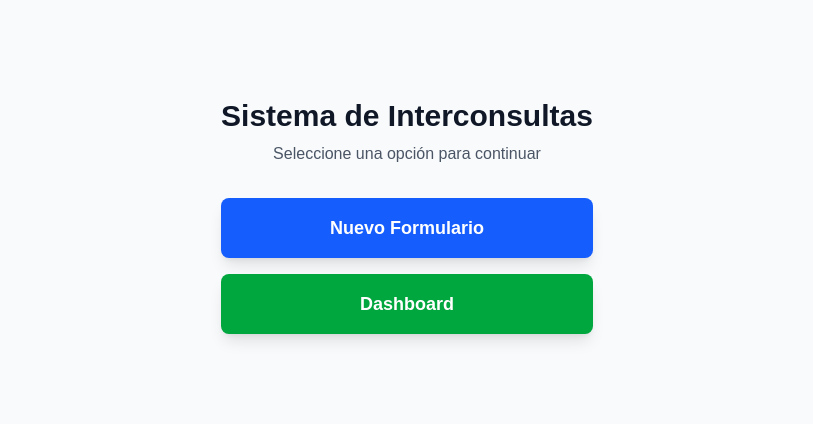
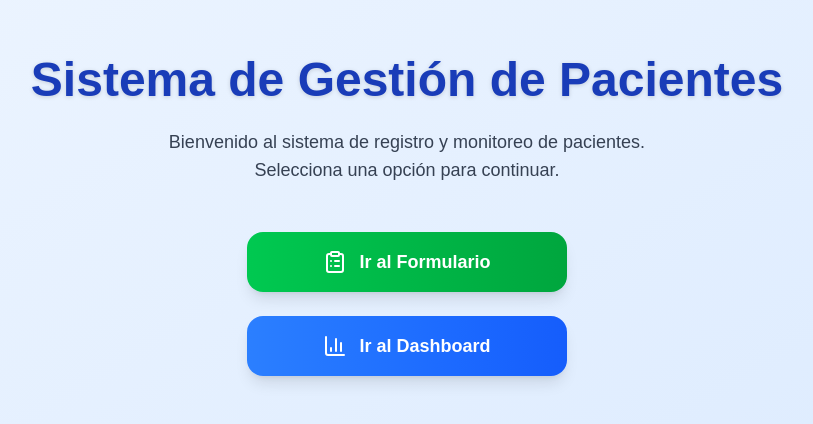
Before and after one commit to a1fredowo/interconsultai, a Next.js app: page / in a window 1280 px wide. Shown: the part 184-608 px from the top of the page, without its empty margins (233-1046 px from the left). Built offline with nearby package versions, Linux system fonts and the light colour scheme.

Commit message:
Commit landing page

```diff
--- a/src/app/page.tsx
+++ b/src/app/page.tsx
@@ -1,33 +1,37 @@
-import Link from 'next/link';
+"use client";
+
+import { useRouter } from "next/navigation";
+import { ClipboardList, BarChart3 } from "lucide-react";
 
 export default function Home() {
+  const router = useRouter();
+
   return (
-    <div className="min-h-screen bg-gray-50 flex items-center justify-center">
-      <div className="max-w-md mx-auto p-8">
-        <div className="text-center mb-8">
-          <h1 className="text-3xl font-bold text-gray-900 mb-2">
-            Sistema de Interconsultas
-          </h1>
-          <p className="text-gray-600">
-            Seleccione una opción para continuar
-          </p>
-        </div>
+    <div className="flex flex-col items-center justify-center min-h-screen text-center px-6 bg-gradient-to-br from-blue-50 to-blue-100">
+      <h1 className="text-5xl font-extrabold mb-6 text-blue-800 drop-shadow-sm">
+        Sistema de Gestión de Pacientes
+      </h1>
+      <p className="mb-12 text-lg text-gray-700 max-w-lg">
+        Bienvenido al sistema de registro y monitoreo de pacientes.
+        Selecciona una opción para continuar.
+      </p>
 
-        <div className="space-y-4">
-          <Link
-            href="/formulario"
-            className="w-full bg-blue-600 text-white py-4 px-6 rounded-lg hover:bg-blue-700 focus:ring-4 focus:ring-blue-300 transition-all duration-200 font-semibold text-lg shadow-lg block text-center"
-          >
-            Nuevo Formulario
-          </Link>
+      <div className="flex flex-col gap-6 w-full max-w-xs">
+        <button
+          onClick={() => router.push("/formulario")}
+          className="flex items-center justify-center gap-3 bg-gradient-to-r from-green-500 to-green-600 hover:from-green-600 hover:to-green-700 text-white py-4 px-6 rounded-2xl shadow-lg transform transition hover:scale-105 active:scale-95"
+        >
+          <ClipboardList className="w-6 h-6" />
+          <span className="text-lg font-semibold">Ir al Formulario</span>
+        </button>
 
-          <Link
-            href="/dashboard"
-            className="w-full bg-green-600 text-white py-4 px-6 rounded-lg hover:bg-green-700 focus:ring-4 focus:ring-green-300 transition-all duration-200 font-semibold text-lg shadow-lg block text-center"
-          >
-            Dashboard
-          </Link>
-        </div>
+        <button
+          onClick={() => router.push("/dashboard")}
+          className="flex items-center justify-center gap-3 bg-gradient-to-r from-blue-500 to-blue-600 hover:from-blue-600 hover:to-blue-700 text-white py-4 px-6 rounded-2xl shadow-lg transform transition hover:scale-105 active:scale-95"
+        >
+          <BarChart3 className="w-6 h-6" />
+          <span className="text-lg font-semibold">Ir al Dashboard</span>
+        </button>
       </div>
     </div>
   );
```
Also changed, not shown: package.json (+7 -6 lines), 1 other file (tests, documents, lock files or other folders).
